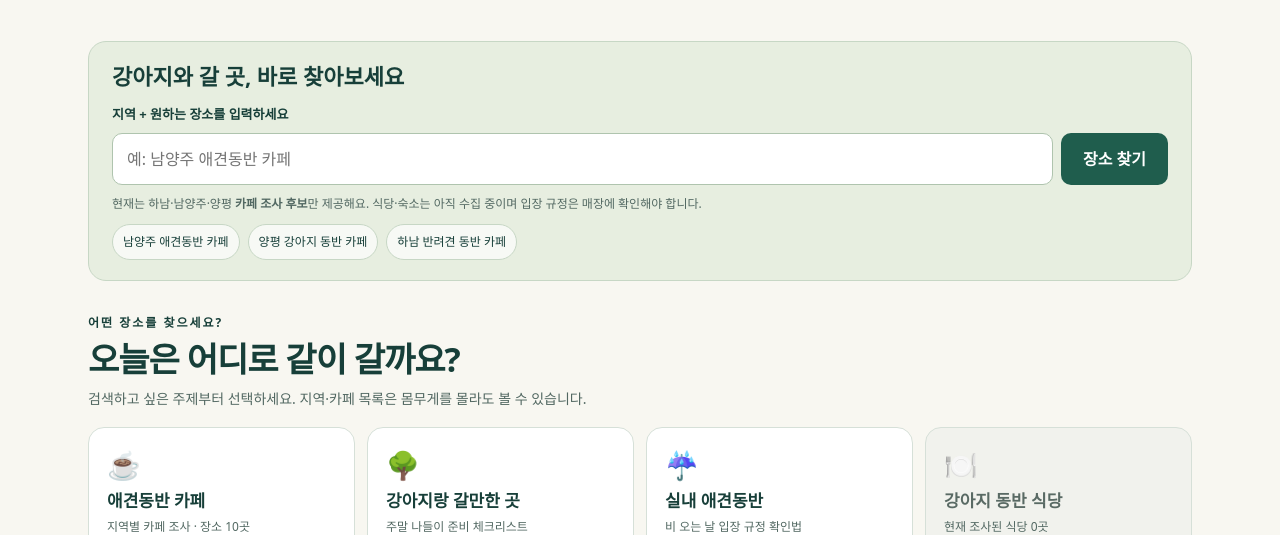
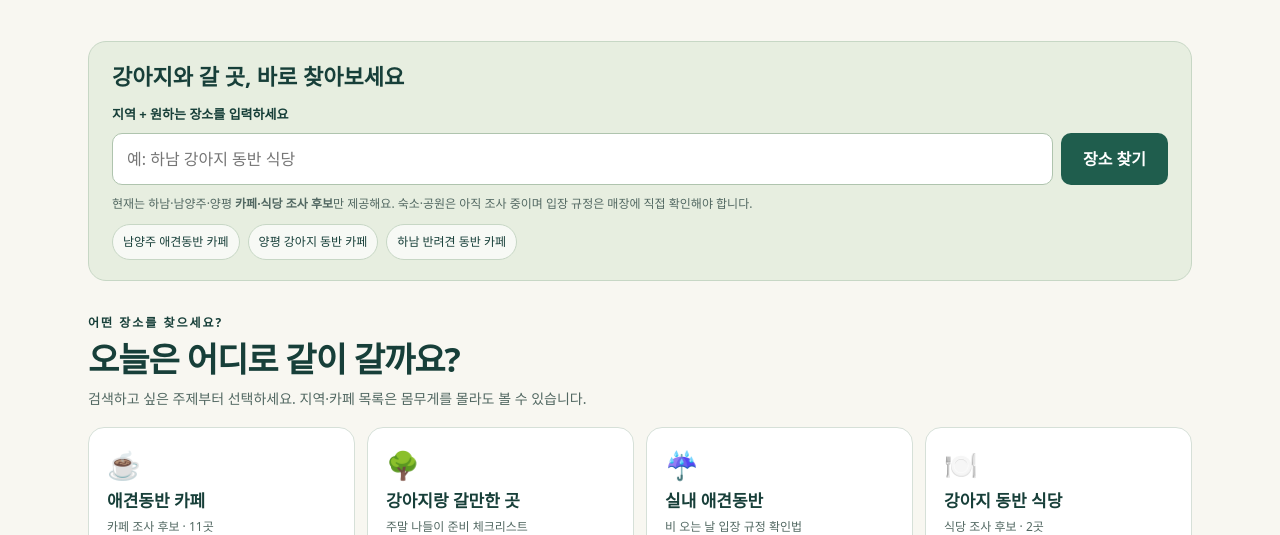
Before and after one commit to bins-hub/gatigagae, a website: page index.html in a window 1280 px wide. Shown: the part 417-952 px from the top of the page. Drawn offline with Linux system fonts and the light colour scheme.

Commit message:
Expose 11 sourced cafe leads and 2 researched restaurants in intent-first homepage without claiming current admission

```diff
--- a/index.html
+++ b/index.html
@@ -92,18 +92,18 @@ a.intent-item:hover{border-color:var(--green);transform:translateY(-2px)}
 <h2 id="quick-title">강아지와 갈 곳, 바로 찾아보세요</h2>
 <form id="quick-search-form" class="quick-form" role="search">
 <label for="quick-query" class="quick-label">지역 + 원하는 장소를 입력하세요</label>
-<div class="quick-input-row"><input id="quick-query" type="search" maxlength="80" autocomplete="off" placeholder="예: 남양주 애견동반 카페" aria-describedby="quick-disclaimer"><button type="submit">장소 찾기</button></div>
+<div class="quick-input-row"><input id="quick-query" type="search" maxlength="80" autocomplete="off" placeholder="예: 하남 강아지 동반 식당" aria-describedby="quick-disclaimer"><button type="submit">장소 찾기</button></div>
 </form>
-<p id="quick-disclaimer">현재는 하남·남양주·양평 <strong>카페 조사 후보</strong>만 제공해요. 식당·숙소는 아직 수집 중이며 입장 규정은 매장에 확인해야 합니다.</p>
+<p id="quick-disclaimer">현재는 하남·남양주·양평 <strong>카페·식당 조사 후보</strong>만 제공해요. 숙소·공원은 아직 조사 중이며 입장 규정은 매장에 직접 확인해야 합니다.</p>
 <div class="quick-examples" aria-label="검색 예시"><button type="button" data-query="남양주 애견동반 카페">남양주 애견동반 카페</button><button type="button" data-query="양평 강아지 동반 카페">양평 강아지 동반 카페</button><button type="button" data-query="하남 반려견 동반 카페">하남 반려견 동반 카페</button></div>
 </section>
 <section class="intent-entry" aria-labelledby="intent-title">
  <div class="intent-head"><div class="eyebrow">어떤 장소를 찾으세요?</div><h2 id="intent-title">오늘은 어디로 같이 갈까요?</h2><p>검색하고 싶은 주제부터 선택하세요. 지역·카페 목록은 몸무게를 몰라도 볼 수 있습니다.</p></div>
  <div class="intent-grid">
-  <a class="intent-item" href="./guides/cafes/"><span class="intent-icon" aria-hidden="true">☕</span><strong>애견동반 카페</strong><small>지역별 카페 조사 · 장소 10곳</small><span class="intent-go">카페 찾기 ↗</span></a>
+  <a class="intent-item" href="./guides/cafes/"><span class="intent-icon" aria-hidden="true">☕</span><strong>애견동반 카페</strong><small>카페 조사 후보 · 11곳</small><span class="intent-go">카페 찾기 ↗</span></a>
   <a class="intent-item" href="./guides/weekend/"><span class="intent-icon" aria-hidden="true">🌳</span><strong>강아지랑 갈만한 곳</strong><small>주말 나들이 준비 체크리스트</small><span class="intent-go">나들이 준비 ↗</span></a>
   <a class="intent-item" href="./guides/indoor/"><span class="intent-icon" aria-hidden="true">☔</span><strong>실내 애견동반</strong><small>비 오는 날 입장 규정 확인법</small><span class="intent-go">실내 조건 확인 ↗</span></a>
-  <div class="intent-item intent-pending"><span class="intent-icon" aria-hidden="true">🍽️</span><strong>강아지 동반 식당</strong><small>현재 조사된 식당 0곳</small><span class="intent-go">자료 조사 중 · 추천 없음</span></div>
+  <a class="intent-item" href="./guides/restaurants/"><span class="intent-icon" aria-hidden="true">🍽️</span><strong>강아지 동반 식당</strong><small>식당 조사 후보 · 2곳</small><span class="intent-go">식당 정보 확인 ↗</span></a>
  </div>
  <div class="intent-examples"><strong>이렇게 찾고 계신가요?</strong><a href="./regions/namyangju/">남양주 애견동반 카페</a><a href="./regions/yangpyeong/">양평 반려견 동반 카페</a><a href="./guides/weekend/">강아지랑 갈만한 곳</a><a href="./guides/indoor/">비 오는 날 강아지랑 갈 곳</a></div>
 </section>
@@ -130,7 +130,7 @@ a.intent-item:hover{border-color:var(--green);transform:translateY(-2px)}
 <section class="region-hub" aria-labelledby="region-hub-title"><h2 id="region-hub-title">지역별 장소 조사 보기</h2><div class="region-links"><a href="./regions/hanam/">하남 장소 보기</a><a href="./regions/namyangju/">남양주 장소 보기</a><a href="./regions/yangpyeong/">양평 장소 보기</a></div><p class="muted" style="font-size:12px;color:var(--muted)">지역 페이지에도 확인되지 않은 동반 규정과 자료 출처를 함께 표시합니다.</p></section>
 <section aria-labelledby="results-title"><div class="section-top"><div><h2 id="results-title">우리 동네 반려견 동반 장소 조사</h2><p id="result-count" role="status" aria-live="polite"></p><p id="query-caution" role="status" aria-live="polite" hidden></p></div><div class="view-options"><label><input type="checkbox" id="verified-only">업체 직접 확인된 곳만</label><label><input type="checkbox" id="exclude-limited" checked>공개자료상 체중 제한 후보 제외</label><label><input type="checkbox" id="saved-only">저장한 곳만</label></div></div><div class="grid" id="results"></div></section>
 <section class="guide"><div><h2>자료 확인 날짜를 구분합니다.</h2><p>‘외부 자료 조사일’은 정보를 읽고 정리한 날입니다. ‘업체 직접 확인일’은 매장 운영자에게 최신 규정을 확인했을 때에만 기록합니다.</p></div><div><h2>확정 추천 대신 근거 확인</h2><p>서로 다른 자료의 체중·층별·요일별 조건을 따로 표시합니다. 전화 문의 전에는 어떤 장소도 동반을 보장하거나 조건 확정 장소로 분류하지 않습니다.</p></div></section>
-</main><footer>같이가개 · 조사 자료 버전 0.10.0<br>공개자료를 보강했지만 업체가 입장을 보증한 것은 아닙니다. 외부 자료 조사일 2026-10-27 · 방문 전 직접 전화 확인해 주세요. 방문 전에는 업체의 최신 안내를 확인해 주세요.<br><a href="https://www.data.go.kr/data/15111389/fileData.do" target="_blank" rel="noopener noreferrer">공공데이터 참고 자료 ↗</a> · <button class="details" id="privacy">저장 정보 안내</button></footer>
+</main><footer>같이가개 · 조사 자료 버전 0.11.0<br>공개자료를 보강했지만 업체가 입장을 보증한 것은 아닙니다. 외부 자료 조사일 2026-10-27 · 방문 전 직접 전화 확인해 주세요. 방문 전에는 업체의 최신 안내를 확인해 주세요.<br><a href="https://www.data.go.kr/data/15111389/fileData.do" target="_blank" rel="noopener noreferrer">공공데이터 참고 자료 ↗</a> · <button class="details" id="privacy">저장 정보 안내</button></footer>
 <dialog id="detail-dialog"><button type="button" class="close" aria-label="닫기">×</button><div id="detail-content"></div></dialog>
 <nav class="bottom-nav" aria-label="모바일 빠른 메뉴">
 <a href="#search-form"><span aria-hidden="true">⌕</span>장소 찾기</a>
```
